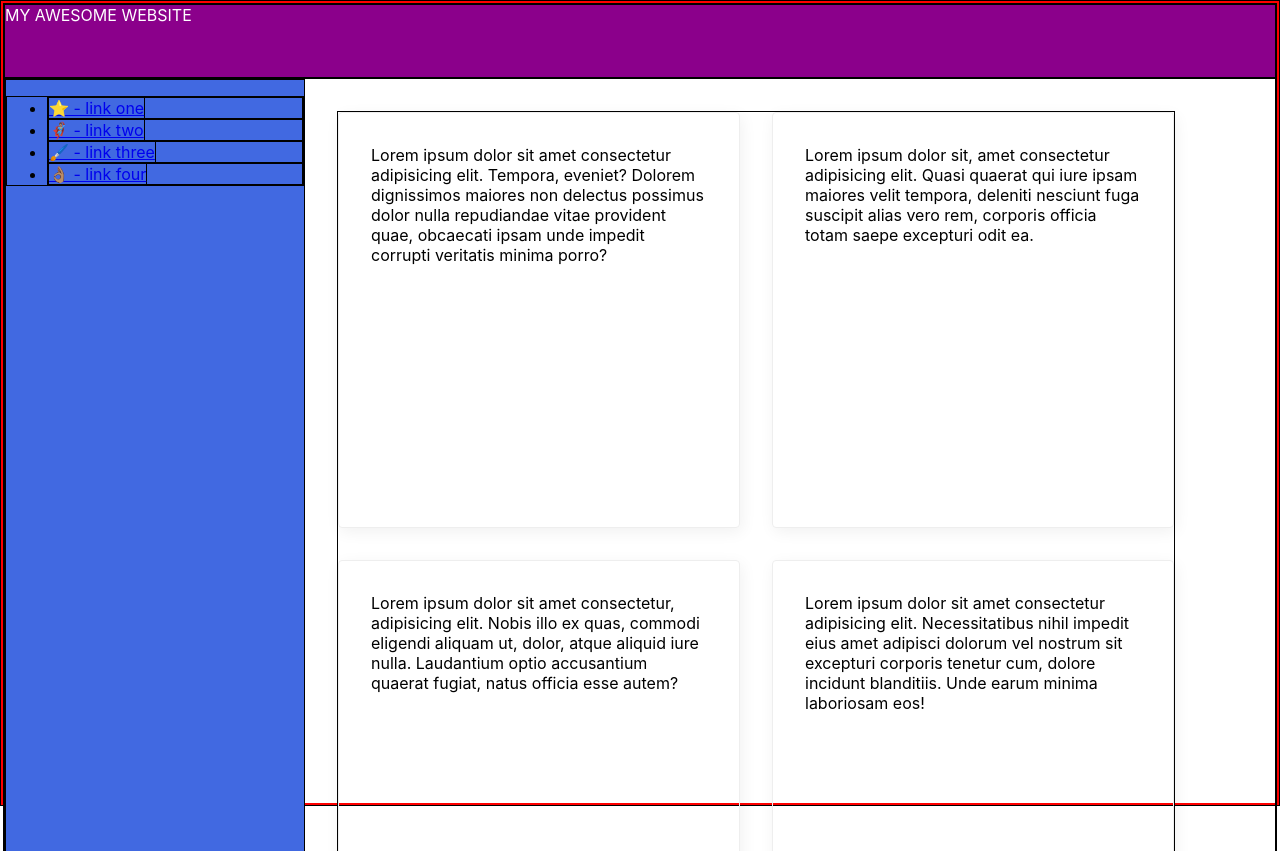
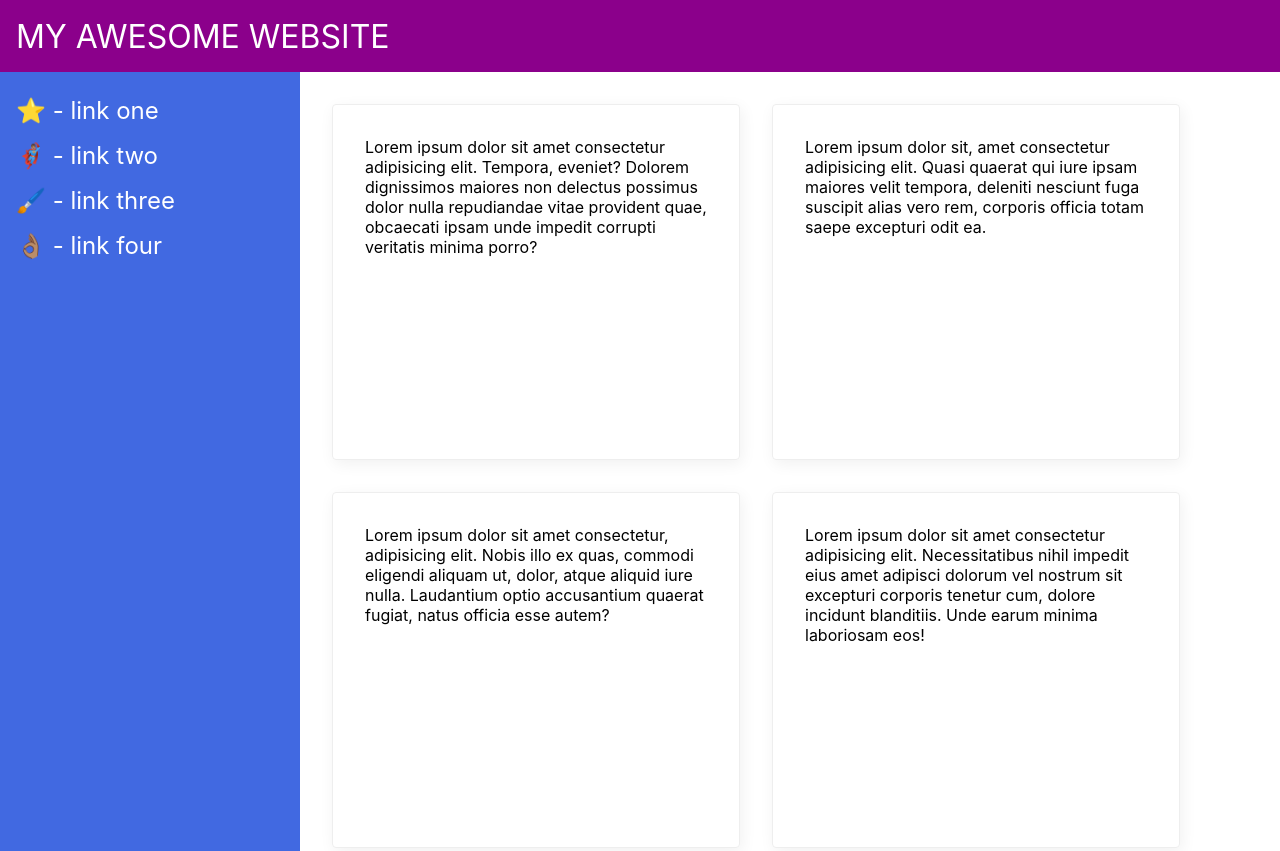
Before and after one commit to Barbyie/css-exercises, a plain HTML site: page flex/07-flex-layout-2/index.html in a window 1280 px wide. Shown: the top 851 px of the page. Drawn offline with Linux system fonts and the light colour scheme.

Commit message:
Finished CSS style

```diff
--- a/flex/07-flex-layout-2/style.css
+++ b/flex/07-flex-layout-2/style.css
@@ -1,48 +1,85 @@
 * {
- border: 1px solid black;
+ /* border: 1px solid black; */
  }
 
 body {
   font-family: -apple-system, BlinkMacSystemFont, 'Segoe UI', Roboto, Oxygen, Ubuntu, Cantarell, 'Open Sans', 'Helvetica Neue', sans-serif;
   margin: 0;
   height: 100vh;
-  border: 2px solid red;
+  /* border: 2px solid red; */
+  box-sizing: border-box;
 }
 
 .header {
   height: 72px;
   background: darkmagenta;
   color: white;
+  display: flex;
+  align-items: center;
+  font-size: 32px;
+  padding-left: 16px;
+  font-weight: 1000px;
 }
 
 .footer {
   height: 72px;
   background: #eee;
   color: darkmagenta;
+  display: flex;
+  justify-content: center;
+  align-items: center;
 }
 
 .sidebar {
   width: 300px;
   background: royalblue;
   box-sizing: border-box;
+  display: flex;
+  flex-direction: column;
+  width: 300px;
+  flex-shrink: 0;
+  font-size: 24px;
+  padding-left: 16px;
+  padding-right: 16px;
+}
+
+.sidebar ul {
+  list-style-type: none;
+  padding: 0;
+  display: flex;
+  flex-direction: column;
+}
+
+li {
+  margin-bottom: 16px;
+}
+
+a {
+  text-decoration: none;
+  color: white;
 }
 
 .card {
   border: 1px solid #eee;
   box-shadow: 2px 4px 16px rgba(0,0,0,.06);
   border-radius: 4px;
+  flex: auto;
+  padding: 32px;
+  height: 290px;
+  width: 280px;
 }
 
 .big-container {
   display: flex;
   flex-direction: column;
-  min-height: 100dvh;
+  min-height: 100vh;
   justify-content: space-around;
 }
 
 .main {
-  flex-grow: 1;
+  flex: 1;
   display: flex;
+
 }
 
 .cards {
@@ -54,18 +91,3 @@ body {
   margin: 32px;
   margin-right: 100px;
 }
-
-.card {
-  flex: auto;
-  padding: 32px;
-  height: 350px;
-  width: 300px;
-  /* margin: 32px; */
-}
-
-.sidebar {
-  display: flex;
-  flex-direction: column;
-  width: 300px;
-  flex-shrink: 0;
-}
```
